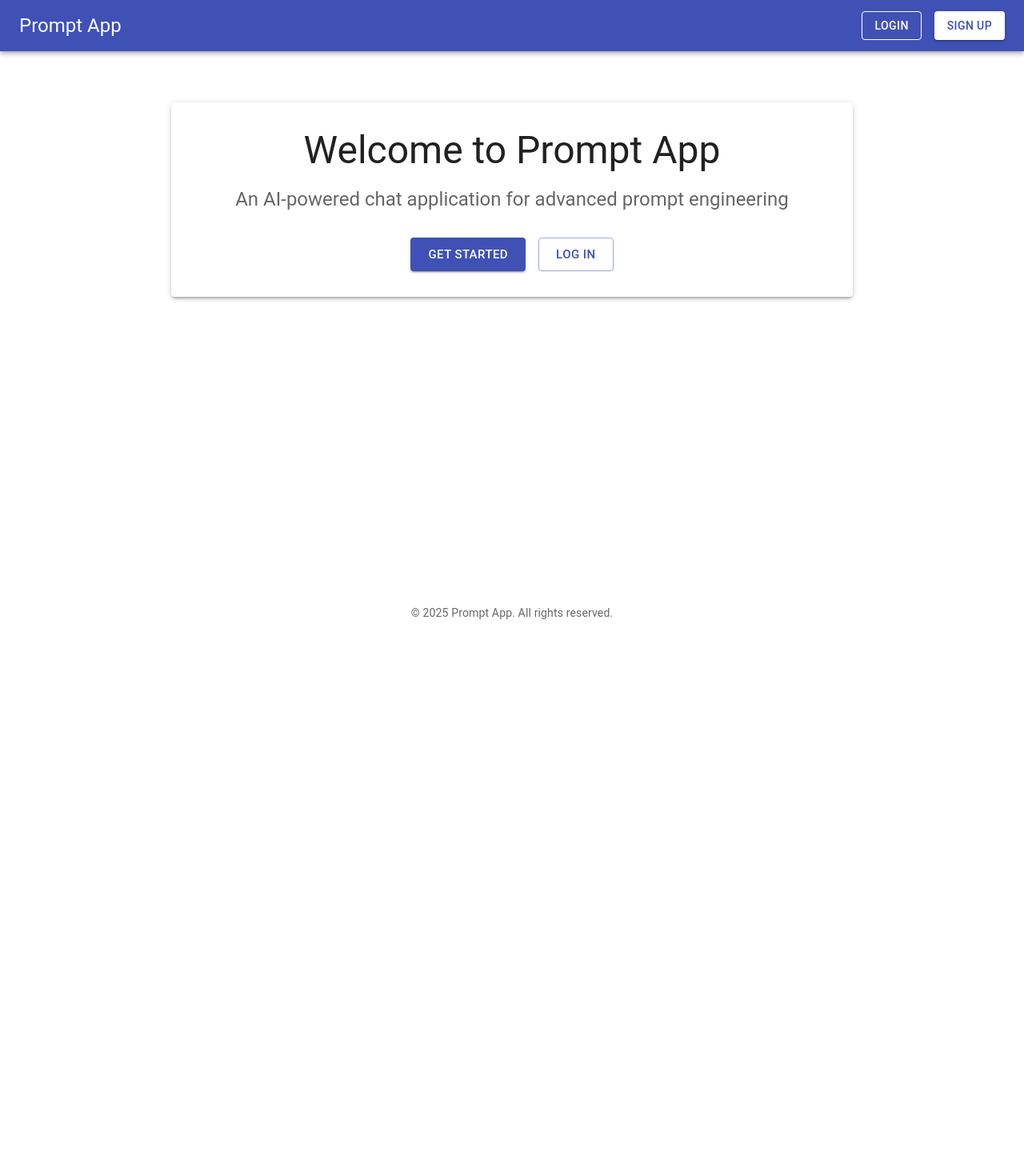
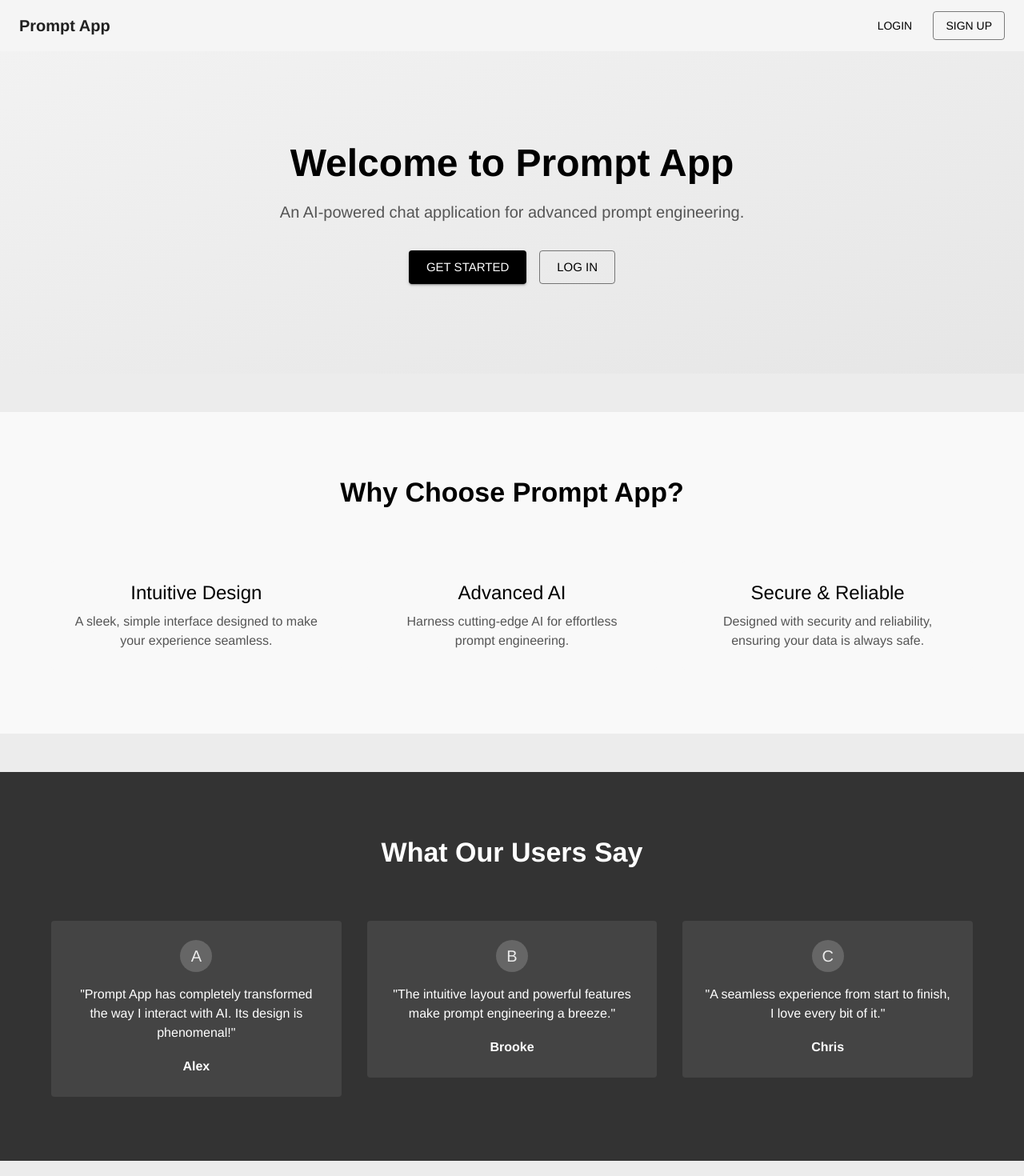
Before and after one commit to ArjunB3hl/prompt-app, a React (Vite) app: page / in a window 1280 px wide. Shown: the top 1470 px of the page at 80% size. Before the commit the page ends 800 px from the top, so only its background shows below. Built offline with nearby package versions, Linux system fonts and the light colour scheme.

Commit message:
redesigned home page

```diff
--- a/src/client/Home.jsx
+++ b/src/client/Home.jsx
@@ -1,4 +1,4 @@
-import React from 'react';
+import React from "react";
 import {
   AppBar,
   Toolbar,
@@ -7,11 +7,13 @@ import {
   Container,
   Box,
   Paper,
+  Grid,
+  Avatar,
   createTheme,
   ThemeProvider,
-  CssBaseline
-} from '@mui/material';
-import { useNavigate } from 'react-router-dom';
+  CssBaseline,
+} from "@mui/material";
+import { useNavigate } from "react-router-dom";
 
 export function Home() {
   const navigate = useNavigate();
@@ -22,55 +24,86 @@ export function Home() {
 
   const theme = createTheme({
     palette: {
-      mode: 'light',
+      mode: "light",
       primary: {
-        main: '#3f51b5',
+        main: "#000", // Minimalistic black accent
       },
+      background: {
+        default: "#ececec", // Softer gray for overall background
+        paper: "#f9f9f9", // Slightly lighter for paper sections
+      },
+      text: {
+        primary: "#000",
+        secondary: "#555",
+      },
+    },
+    typography: {
+      fontFamily: '"San Francisco", "Helvetica Neue", Arial, sans-serif',
     },
   });
 
   return (
     <ThemeProvider theme={theme}>
       <CssBaseline />
-      <Box sx={{ flexGrow: 1, height: '100vh', display: 'flex', flexDirection: 'column' }}>
-        <AppBar position="static" color="primary">
+      <Box
+        sx={{ display: "flex", flexDirection: "column", minHeight: "100vh" }}
+      >
+        {/* Navigation Bar */}
+        <AppBar position="static" color="default" elevation={0}>
           <Toolbar>
-            <Typography variant="h5" component="div" sx={{ flexGrow: 1 }}>
+            <Typography
+              variant="h6"
+              component="div"
+              sx={{ flexGrow: 1, fontWeight: "bold" }}
+            >
               Prompt App
             </Typography>
             <Button
-              color="inherit"
-              variant="outlined"
-              onClick={() => handleNavigation('/login')}
+              color="primary"
+              onClick={() => handleNavigation("/login")}
               sx={{ mr: 2 }}
             >
               Login
             </Button>
             <Button
-              color="inherit"
-              variant="contained"
-              onClick={() => handleNavigation('/signup')}
-              sx={{ bgcolor: 'white', color: 'primary.main', '&:hover': { bgcolor: '#e0e0e0' } }}
+              variant="outlined"
+              color="primary"
+              onClick={() => handleNavigation("/signup")}
             >
               Sign Up
             </Button>
           </Toolbar>
         </AppBar>
 
-        <Container maxWidth="md" sx={{ mt: 8, flexGrow: 1 }}>
-          <Paper elevation={3} sx={{ p: 4, textAlign: 'center' }}>
-            <Typography variant="h3" component="h1" gutterBottom>
+        {/* Hero Section with Gradient */}
+        <Box
+          sx={{
+            py: 10,
+            background: "linear-gradient(to bottom right, #f2f2f2, #e6e6e6)",
+          }}
+        >
+          <Container maxWidth="md">
+            <Paper
+              elevation={0}
+              sx={{ textAlign: "center", p: 4, backgroundColor: "transparent" }}
+            >
+              <Typography
+                variant="h3"
+                component="h1"
+                gutterBottom
+                sx={{ fontWeight: "bold" }}
+              >
                 Welcome to Prompt App
               </Typography>
-            <Typography variant="h5" color="text.secondary" paragraph>
-              An AI-powered chat application for advanced prompt engineering
+              <Typography variant="h6" color="text.secondary" paragraph>
+                An AI-powered chat application for advanced prompt engineering.
               </Typography>
               <Box sx={{ mt: 4 }}>
                 <Button
                   variant="contained"
                   color="primary"
                   size="large"
-                onClick={() => handleNavigation('/signup')}
+                  onClick={() => handleNavigation("/signup")}
                   sx={{ mr: 2 }}
                 >
                   Get Started
@@ -79,15 +112,155 @@ export function Home() {
                   variant="outlined"
                   color="primary"
                   size="large"
-                onClick={() => handleNavigation('/login')}
+                  onClick={() => handleNavigation("/login")}
                 >
                   Log In
                 </Button>
               </Box>
             </Paper>
           </Container>
+        </Box>
 
-        <Box component="footer" sx={{ py: 3, bgcolor: 'background.paper', textAlign: 'center' }}>
+        {/* Features Section */}
+        <Box sx={{ py: 10, mt: 6, backgroundColor: "background.paper" }}>
+          <Container maxWidth="lg">
+            <Typography
+              variant="h4"
+              align="center"
+              gutterBottom
+              sx={{ fontWeight: "bold" }}
+            >
+              Why Choose Prompt App?
+            </Typography>
+            <Grid container spacing={4} sx={{ mt: 4 }}>
+              <Grid item xs={12} md={4}>
+                <Paper elevation={0} sx={{ p: 3, textAlign: "center" }}>
+                  <Typography variant="h5" gutterBottom>
+                    Intuitive Design
+                  </Typography>
+                  <Typography variant="body1" color="text.secondary">
+                    A sleek, simple interface designed to make your experience
+                    seamless.
+                  </Typography>
+                </Paper>
+              </Grid>
+              <Grid item xs={12} md={4}>
+                <Paper elevation={0} sx={{ p: 3, textAlign: "center" }}>
+                  <Typography variant="h5" gutterBottom>
+                    Advanced AI
+                  </Typography>
+                  <Typography variant="body1" color="text.secondary">
+                    Harness cutting-edge AI for effortless prompt engineering.
+                  </Typography>
+                </Paper>
+              </Grid>
+              <Grid item xs={12} md={4}>
+                <Paper elevation={0} sx={{ p: 3, textAlign: "center" }}>
+                  <Typography variant="h5" gutterBottom>
+                    Secure & Reliable
+                  </Typography>
+                  <Typography variant="body1" color="text.secondary">
+                    Designed with security and reliability, ensuring your data
+                    is always safe.
+                  </Typography>
+                </Paper>
+              </Grid>
+            </Grid>
+          </Container>
+        </Box>
+
+        {/* Testimonials Section */}
+        <Box sx={{ py: 10, mt: 6, backgroundColor: "#333", color: "#fff" }}>
+          <Container maxWidth="lg">
+            <Typography
+              variant="h4"
+              align="center"
+              gutterBottom
+              sx={{ fontWeight: "bold" }}
+            >
+              What Our Users Say
+            </Typography>
+            <Grid container spacing={4} sx={{ mt: 4 }}>
+              <Grid item xs={12} md={4}>
+                <Paper
+                  elevation={0}
+                  sx={{
+                    p: 3,
+                    textAlign: "center",
+                    backgroundColor: "#444",
+                    color: "#fff",
+                  }}
+                >
+                  <Avatar sx={{ margin: "0 auto", mb: 2, bgcolor: "#666" }}>
+                    A
+                  </Avatar>
+                  <Typography variant="body1" paragraph>
+                    "Prompt App has completely transformed the way I interact
+                    with AI. Its design is phenomenal!"
+                  </Typography>
+                  <Typography variant="subtitle1" sx={{ fontWeight: "bold" }}>
+                    Alex
+                  </Typography>
+                </Paper>
+              </Grid>
+              <Grid item xs={12} md={4}>
+                <Paper
+                  elevation={0}
+                  sx={{
+                    p: 3,
+                    textAlign: "center",
+                    backgroundColor: "#444",
+                    color: "#fff",
+                  }}
+                >
+                  <Avatar sx={{ margin: "0 auto", mb: 2, bgcolor: "#666" }}>
+                    B
+                  </Avatar>
+                  <Typography variant="body1" paragraph>
+                    "The intuitive layout and powerful features make prompt
+                    engineering a breeze."
+                  </Typography>
+                  <Typography variant="subtitle1" sx={{ fontWeight: "bold" }}>
+                    Brooke
+                  </Typography>
+                </Paper>
+              </Grid>
+              <Grid item xs={12} md={4}>
+                <Paper
+                  elevation={0}
+                  sx={{
+                    p: 3,
+                    textAlign: "center",
+                    backgroundColor: "#444",
+                    color: "#fff",
+                  }}
+                >
+                  <Avatar sx={{ margin: "0 auto", mb: 2, bgcolor: "#666" }}>
+                    C
+                  </Avatar>
+                  <Typography variant="body1" paragraph>
+                    "A seamless experience from start to finish, I love every
+                    bit of it."
+                  </Typography>
+                  <Typography variant="subtitle1" sx={{ fontWeight: "bold" }}>
+                    Chris
+                  </Typography>
+                </Paper>
+              </Grid>
+            </Grid>
+          </Container>
+        </Box>
+
+        {/* Footer */}
+        <Box
+          component="footer"
+          sx={{
+            py: 3,
+            mt: 6,
+            backgroundColor: "background.paper",
+            textAlign: "center",
+          }}
+        >
           <Typography variant="body2" color="text.secondary">
             © {new Date().getFullYear()} Prompt App. All rights reserved.
           </Typography>
```
Lines whose indentation alone changed are shown as unchanged.
